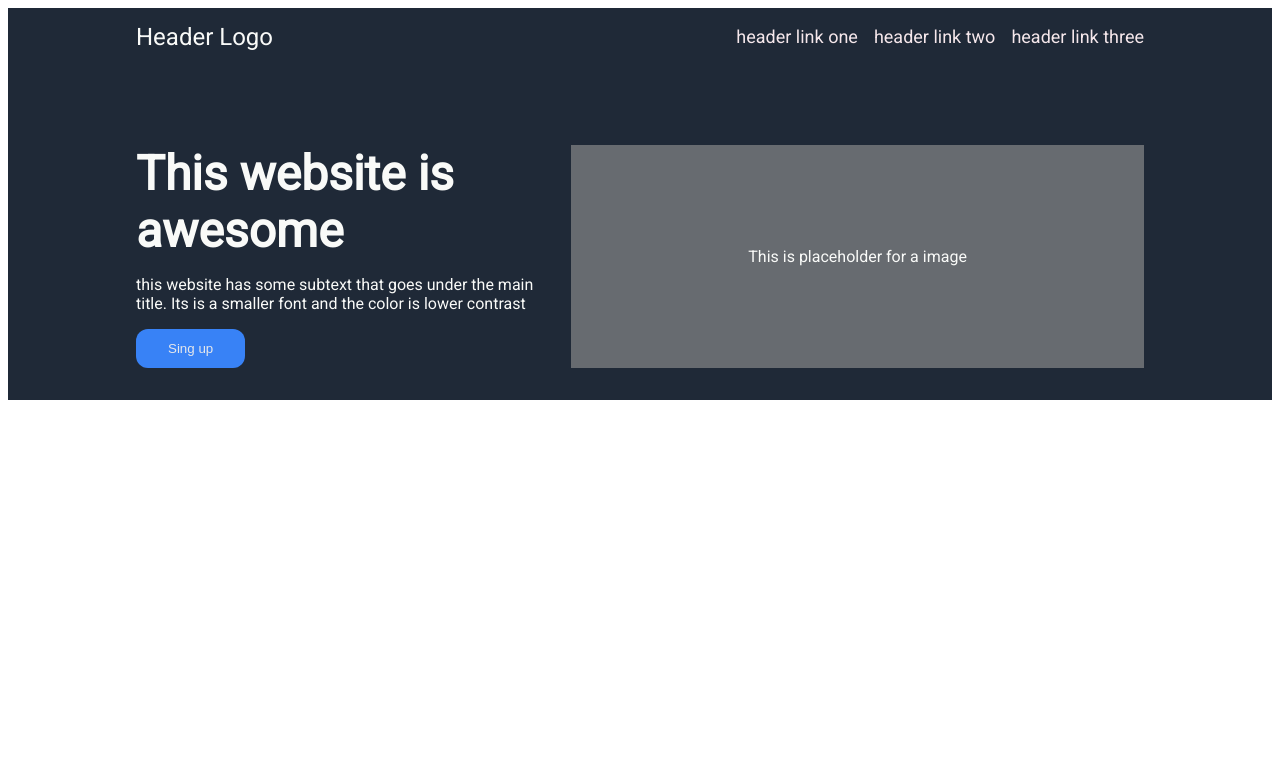
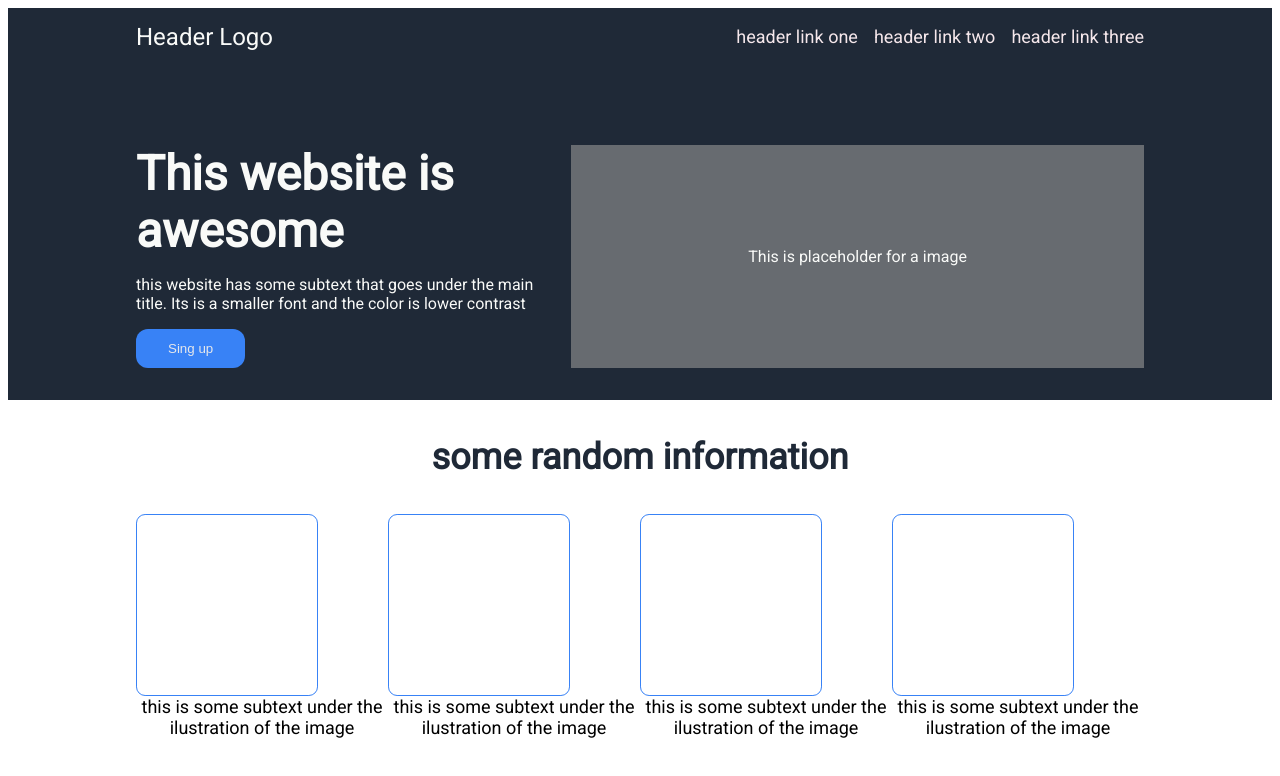
Before and after one commit to megaoy/Odin_Landing_Page, a plain HTML site: page index.html in a window 1280 px wide. Drawn offline with Linux system fonts and the light colour scheme.

Commit message:
content added to card block

```diff
--- a/index.html
+++ b/index.html
@@ -26,7 +26,25 @@
         </div>
     </header>
     <div class="cards">
-
+        <h3>some random information</h3>
+        <div class="card_bock">
+            <div class="card">
+                <div class="card_image"></div>
+                this is some subtext under the ilustration of the image
+             </div>
+             <div class="card">
+                <div class="card_image"></div>
+                this is some subtext under the ilustration of the image
+             </div>
+             <div class="card">
+                <div class="card_image"></div>
+                this is some subtext under the ilustration of the image
+             </div>
+             <div class="card">
+                <div class="card_image"></div>
+                this is some subtext under the ilustration of the image
+             </div>
+        </div>
     </div>
     <div class="citation">
 
--- a/style.css
+++ b/style.css
@@ -1,4 +1,12 @@
 @import url('https://fonts.googleapis.com/css2?family=Roboto&display=swap');
+
+li{
+    list-style: none;
+}
+a{
+    text-decoration: none;
+    color: inherit;
+}
 
 body{
     font-family: 'Roboto', sans-serif;
@@ -75,12 +83,28 @@ h1 p{
 
 
 }
+.card_bock{
+    display: flex;
+    justify-content: space-between;
+}
 
+.cards h3{
+    text-align: center;
+    font-size: 36px;
+    font-weight: bolder;
+    color: #1f2937;
+}
+.card_image{
+    width: 10em;
+    height: 10em;
+    border: 1px #3882f6 solid;
+    border-radius: 5%;
+}
 
-li{
-    list-style: none;
+.card{
+    /* color: #E5e7eb; */
+    font-size: 18px;
+    text-align: center;
+    display: flex;
+    flex-direction: column;
 }
-a{
-    text-decoration: none;
-    color: inherit;
-}
```
